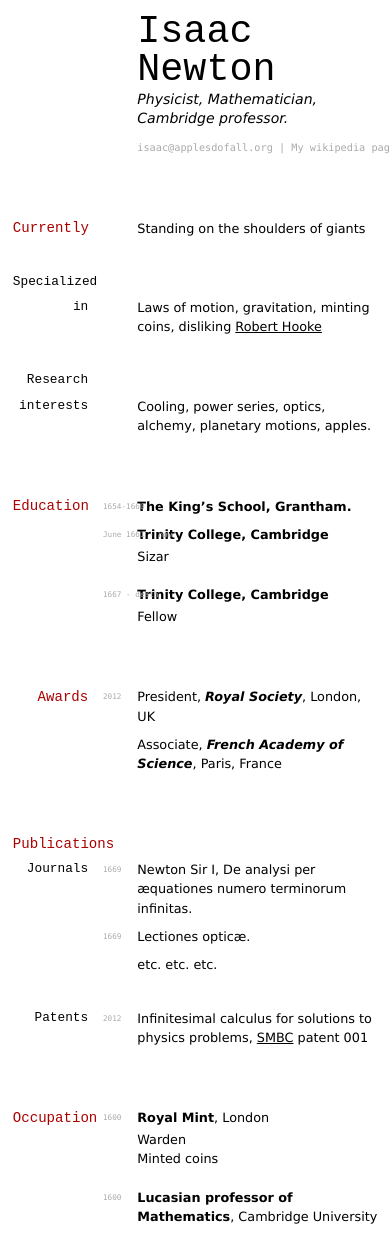
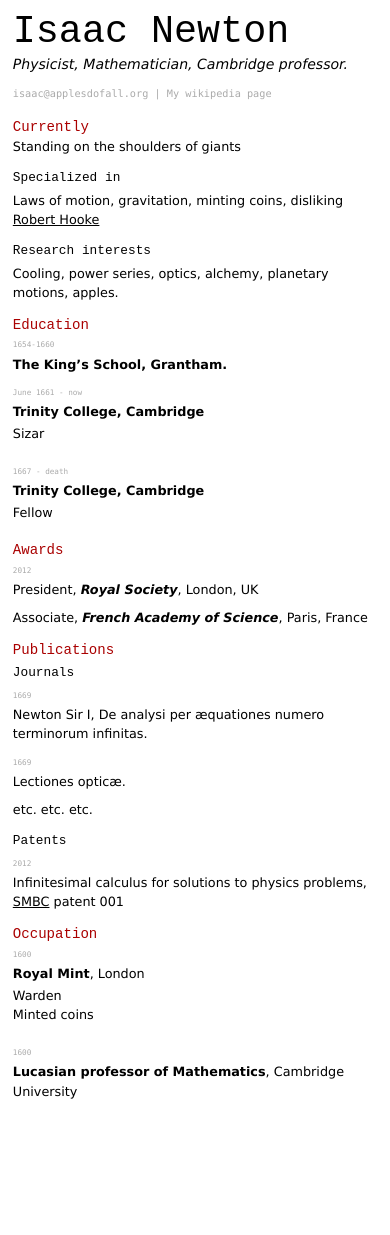
Before and after one commit to elipapa/markdown-cv, a Jekyll site: the page built from index.md, in a window 390 px wide. Built offline with Jekyll 4.4.1, drawn with Linux system fonts in a browser that asks for light colours; after the commit the page ends 1123 px from its top, so only the background shows below that.

Commit message:
Fix mobile CSS styling
Signed-off-by: Samuel Hellawell <sshellawell@gmail.com>

```diff
--- a/_layouts/cv.html
+++ b/_layouts/cv.html
@@ -2,6 +2,7 @@
 <html>
 <head>
   <meta charset=utf-8 />
+  <meta name="viewport" content="width=device-width, initial-scale=1.0, maximum-scale=1.0, user-scalable=no" />
   <title> {% if page.title %} {{ page.title }} | {% endif %} CV</title>
   <link href="media/{{ site.style }}-screen.css" type="text/css" rel="stylesheet" media="screen">
   <link href="media/{{ site.style }}-print.css" type="text/css" rel="stylesheet" media="print">
--- a/media/kjhealy-screen.css
+++ b/media/kjhealy-screen.css
@@ -186,9 +186,50 @@ strong {
 	display: none;
 }
 
+/* This hack fixes scrollable on x for tablets */
+@media only screen and (max-width: 1024px) {
+  body {
+    overflow-x: hidden;
+  }
+}
 
+/* Mobile styling, starting at iPad portrait size */
+@media only screen and (max-width: 768px) {
+  h1,
+  h2,
+  h3,
+  h4,
+  p,
+  ul,
+  code,
+  #webaddress {
+    position: static;
+    width: 100%;
+    text-align: left;
+  }
 
-/*
-@media only screen and (max-width: 480px) {
-	make one column somehow...
-}*/
+  code {
+    width: auto;
+  }
+
+  h1 {
+    margin-bottom: 0.1em;
+  }
+
+  h2 {
+    margin-top: 1em;
+  }
+
+  body {
+  	margin-top: 0;
+  	margin-left: 0;
+    padding: 1em;
+  }
+
+  p code {
+    position: static;
+    margin-right: auto;
+    display: block;
+    text-align: left;
+  }
+}
```
Also changed, not shown: media/davewhipp-screen.css (+47 -5 lines).
